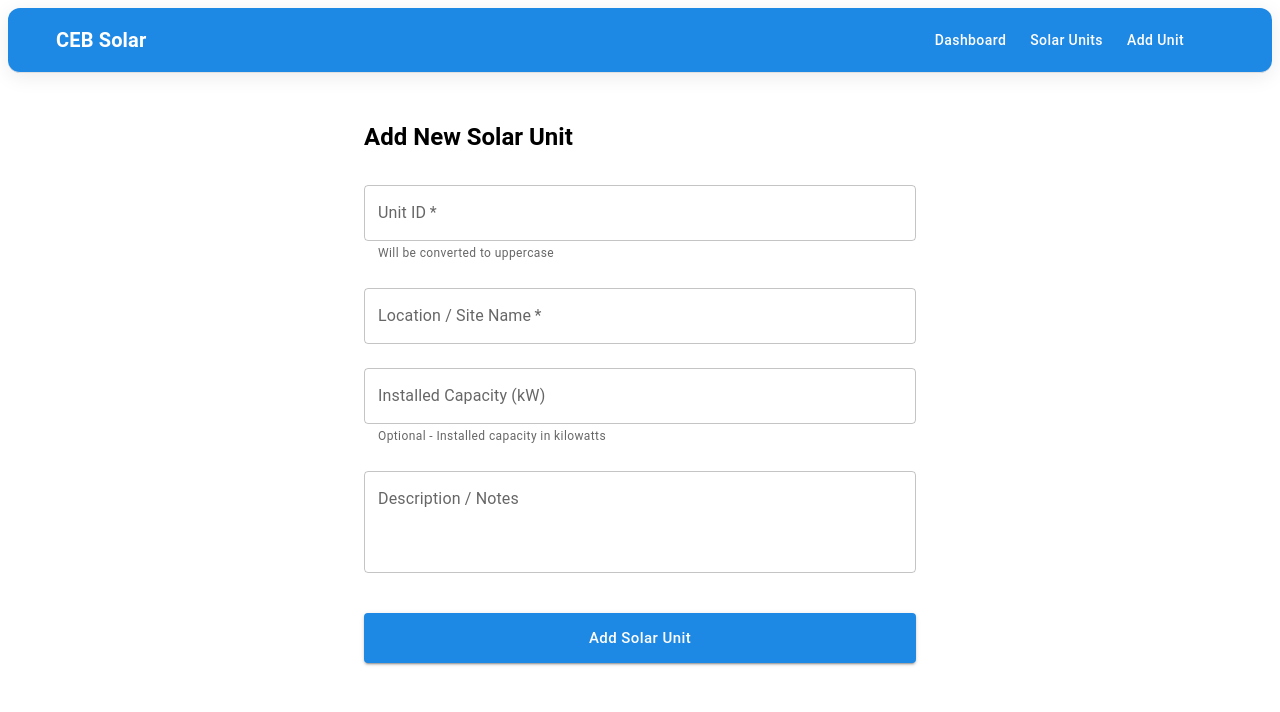
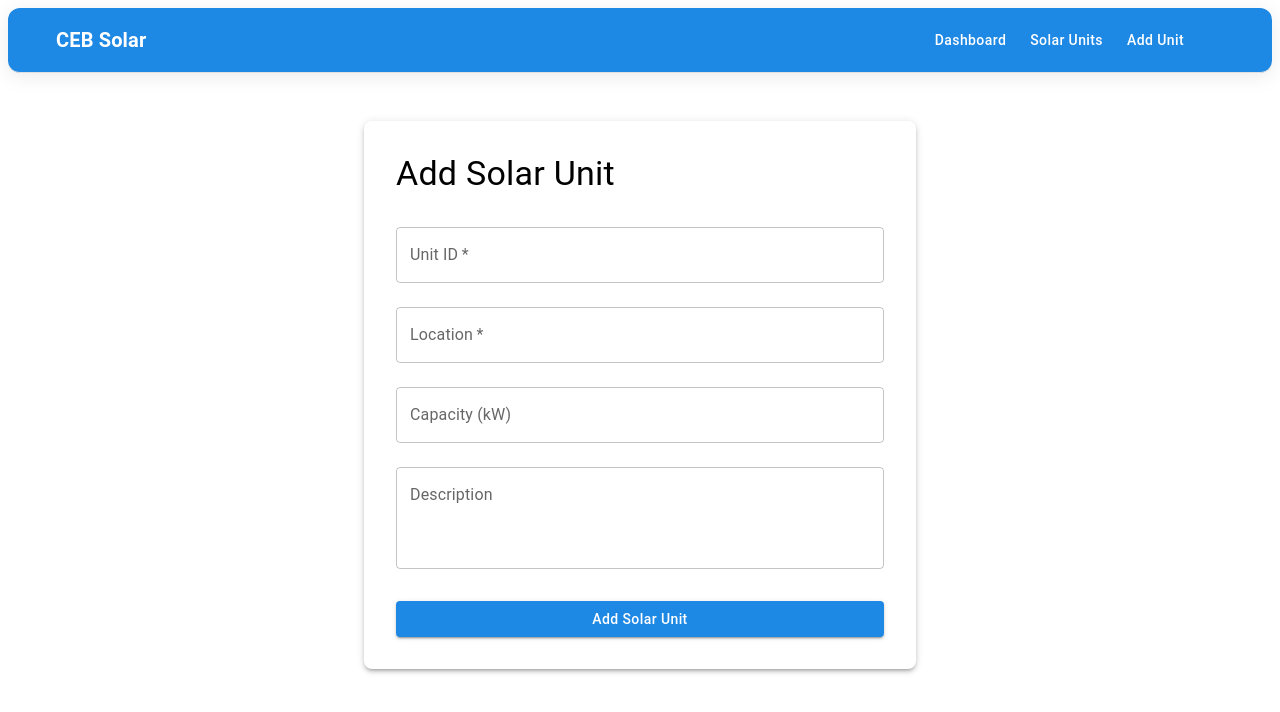
Before and after one commit to Kalhara2000/Solar-dashboard, a React (Create React App) app in the folder frontend/: page /add-solar in a window 1280 px wide. Shown: the top 712 px of the page. Built offline with nearby package versions, Linux system fonts and the light colour scheme; no server answers; sample sign-in values are in the browser's storage; some icons are missing.

Commit message:
solar data
data passing solar add and view card

```diff
--- a/frontend/src/pages/AddSolarUnit.js
+++ b/frontend/src/pages/AddSolarUnit.js
@@ -1,8 +1,15 @@
 import { useState } from 'react';
 import {
-  Container, Typography, TextField, Button, Alert, Box, CircularProgress
+  Box,
+  Button,
+  TextField,
+  Typography,
+  Container,
+  Alert,
+  CircularProgress,
 } from '@mui/material';
 import { useNavigate } from 'react-router-dom';
+import { toast } from 'react-hot-toast';
 import api from '../services/api';
 
 export default function AddSolarUnit() {
@@ -11,119 +18,126 @@ export default function AddSolarUnit() {
   const [formData, setFormData] = useState({
     unitId: '',
     location: '',
-    capacity: '',      // kW - optional
-    description: ''    // optional
+    capacity: '',
+    description: '',
   });
 
+  const [loading, setLoading] = useState(false);
   const [error, setError] = useState('');
-  const [loading, setLoading] = useState(false);
   const [success, setSuccess] = useState(false);
 
   const handleChange = (e) => {
     const { name, value } = e.target;
-    setFormData(prev => ({ ...prev, [name]: value }));
+    setFormData((prev) => ({
+      ...prev,
+      [name]: name === 'unitId' ? value.toUpperCase() : value,
+    }));
   };
 
   const handleSubmit = async (e) => {
     e.preventDefault();
     setError('');
     setSuccess(false);
-    setLoading(true);
 
-    if (!formData.unitId.trim() || !formData.location.trim()) {
-      setError('Unit ID and Location are required');
-      setLoading(false);
+    if (!formData.unitId || !formData.location) {
+      toast.error('Unit ID and Location are required');
       return;
     }
 
+    setLoading(true);
+
     try {
-      await api.post('/solar/add', {
-        unitId: formData.unitId.trim().toUpperCase(),
-        location: formData.location.trim(),
-        capacity: formData.capacity ? Number(formData.capacity) : undefined,
-        description: formData.description.trim() || undefined
-      });
+      await api.post('/solar-units', formData);
+      toast.success('Solar unit added successfully');
+      setSuccess(true);
 
-      setSuccess(true);
-      setTimeout(() => {
-        navigate('/solar-units');
-      }, 1500);
+      setTimeout(() => navigate('/solar-units'), 1500);
     } catch (err) {
-      setError(err.response?.data?.error || 'Failed to add solar unit');
+      const msg = err.response?.data?.error || 'Failed to add solar unit';
+      setError(msg);
+      toast.error(msg);
     } finally {
       setLoading(false);
     }
   };
 
   return (
-    <Container maxWidth="sm" sx={{ py: 6 }}>
-      <Typography variant="h5" gutterBottom fontWeight={600}>
-        Add New Solar Unit
+    <Box sx={{ minHeight: '100vh', py: 6 }}>
+      <Container maxWidth="sm">
+        <Box
+          sx={{
+            bgcolor: 'background.paper',
+            p: 4,
+            borderRadius: 2,
+            boxShadow: 3,
+          }}
+        >
+          <Typography variant="h4" mb={2}>
+            Add Solar Unit
           </Typography>
 
-      {error && <Alert severity="error" sx={{ mb: 3 }}>{error}</Alert>}
+          {error && (
+            <Alert severity="error" sx={{ mb: 2 }}>
+              {error}
+            </Alert>
+          )}
           {success && (
-        <Alert severity="success" sx={{ mb: 3 }}>
-          Solar unit added successfully! Redirecting...
+            <Alert severity="success" sx={{ mb: 2 }}>
+              Redirecting...
             </Alert>
           )}
 
-      <Box component="form" onSubmit={handleSubmit} sx={{ mt: 2 }}>
+          <Box component="form" onSubmit={handleSubmit}>
             <TextField
               fullWidth
               label="Unit ID"
               name="unitId"
-          margin="normal"
               value={formData.unitId}
               onChange={handleChange}
+              margin="normal"
               required
-          helperText="Will be converted to uppercase"
-          inputProps={{ style: { textTransform: 'uppercase' } }}
             />
-
             <TextField
               fullWidth
-          label="Location / Site Name"
+              label="Location"
               name="location"
-          margin="normal"
               value={formData.location}
               onChange={handleChange}
+              margin="normal"
               required
             />
-
             <TextField
               fullWidth
-          label="Installed Capacity (kW)"
+              label="Capacity (kW)"
               name="capacity"
               type="number"
-          margin="normal"
               value={formData.capacity}
               onChange={handleChange}
-          helperText="Optional - Installed capacity in kilowatts"
+              margin="normal"
             />
-
             <TextField
               fullWidth
-          label="Description / Notes"
+              label="Description"
               name="description"
+              value={formData.description}
+              onChange={handleChange}
               margin="normal"
               multiline
               rows={3}
-          value={formData.description}
-          onChange={handleChange}
             />
 
             <Button
               fullWidth
+              type="submit"
               variant="contained"
-          size="large"
-          type="submit"
               disabled={loading}
-          sx={{ mt: 4, py: 1.5 }}
+              sx={{ mt: 3 }}
             >
-          {loading ? <CircularProgress size={24} color="inherit" /> : 'Add Solar Unit'}
+              {loading ? <CircularProgress size={22} /> : 'Add Solar Unit'}
             </Button>
           </Box>
+        </Box>
       </Container>
+    </Box>
   );
 }
--- a/frontend/src/pages/SolarUnits.js
+++ b/frontend/src/pages/SolarUnits.js
@@ -1,8 +1,21 @@
 import { useState, useEffect } from 'react';
 import {
-  Container, Typography, TextField, Table, TableBody, TableCell,
-  TableContainer, TableHead, TableRow, Paper, Switch, Checkbox,
-  Button, Box, CircularProgress, Alert
+  Container,
+  Typography,
+  TextField,
+  Table,
+  TableBody,
+  TableCell,
+  TableContainer,
+  TableHead,
+  TableRow,
+  Paper,
+  Switch,
+  Checkbox,
+  Button,
+  Box,
+  CircularProgress,
+  Alert,
 } from '@mui/material';
 import api from '../services/api';
 
@@ -21,11 +34,11 @@ export default function SolarUnits() {
 
   const loadUnits = async () => {
     try {
-      setLoading(true);
-      const { data } = await api.get('/solar/units');
+      const { data } = await api.get('/solar-units');
       setUnits(data || []);
       setError(null);
     } catch (err) {
+      console.error(err);
       setError('Failed to load solar units');
     } finally {
       setLoading(false);
@@ -35,38 +48,34 @@ export default function SolarUnits() {
   const toggleStatus = async (unitId, currentStatus) => {
     try {
       const newStatus = !currentStatus;
-      await api.post('/solar/control', { unitId, status: newStatus ? 'ON' : 'OFF' });
+      await api.patch(`/solar-units/${unitId}/status`, { status: newStatus });
 
-      setUnits(prev =>
-        prev.map(u => u.unitId === unitId ? { ...u, status: newStatus } : u)
+      setUnits((prev) =>
+        prev.map((u) => (u.unitId === unitId ? { ...u, status: newStatus } : u))
       );
     } catch (err) {
       console.error('Toggle failed:', err);
+      setError('Failed to update unit status');
     }
   };
 
   const handleSelectAll = (checked) => {
-    if (checked) {
-      setSelected(units.map(u => u.unitId));
-    } else {
-      setSelected([]);
-    }
+    setSelected(checked ? units.map((u) => u.unitId) : []);
   };
 
   const handleSelect = (unitId) => {
-    setSelected(prev =>
-      prev.includes(unitId)
-        ? prev.filter(id => id !== unitId)
-        : [...prev, unitId]
+    setSelected((prev) =>
+      prev.includes(unitId) ? prev.filter((id) => id !== unitId) : [...prev, unitId]
     );
   };
 
-  const filteredUnits = units.filter(u =>
+  const filteredUnits = units.filter(
+    (u) =>
       u.unitId?.toLowerCase().includes(search.toLowerCase()) ||
       u.location?.toLowerCase().includes(search.toLowerCase())
   );
 
-  if (loading && units.length === 0) {
+  if (loading) {
     return (
       <Box sx={{ display: 'flex', justifyContent: 'center', mt: 8 }}>
         <CircularProgress />
@@ -83,19 +92,22 @@ export default function SolarUnits() {
       <TextField
         fullWidth
         label="Search by Unit ID or Location"
-        variant="outlined"
         size="small"
         value={search}
         onChange={(e) => setSearch(e.target.value)}
         sx={{ mb: 3, maxWidth: 500 }}
       />
 
-      {error && <Alert severity="error" sx={{ mb: 3 }}>{error}</Alert>}
+      {error && (
+        <Alert severity="error" sx={{ mb: 3 }}>
+          {error}
+        </Alert>
+      )}
 
       <TableContainer component={Paper}>
         <Table>
           <TableHead>
-            <TableRow sx={{ backgroundColor: 'primary.main', color: 'white' }}>
+            <TableRow sx={{ bgcolor: 'primary.main' }}>
               <TableCell padding="checkbox">
                 <Checkbox
                   indeterminate={selected.length > 0 && selected.length < units.length}
@@ -104,16 +116,26 @@ export default function SolarUnits() {
                   sx={{ color: 'white' }}
                 />
               </TableCell>
-              <TableCell>Unit ID</TableCell>
-              <TableCell>Location</TableCell>
-              <TableCell align="right">Voltage (V)</TableCell>
-              <TableCell align="right">Current (A)</TableCell>
-              <TableCell align="right">Power (W)</TableCell>
-              <TableCell align="center">Status</TableCell>
+              <TableCell sx={{ color: 'white' }}>Unit ID</TableCell>
+              <TableCell sx={{ color: 'white' }}>Location</TableCell>
+              <TableCell sx={{ color: 'white' }} align="right">
+                Voltage (V)
+              </TableCell>
+              <TableCell sx={{ color: 'white' }} align="right">
+                Current (A)
+              </TableCell>
+              <TableCell sx={{ color: 'white' }} align="right">
+                Power (W)
+              </TableCell>
+              <TableCell sx={{ color: 'white' }} align="center">
+                Status
+              </TableCell>
             </TableRow>
           </TableHead>
+
           <TableBody>
-            {filteredUnits.map((unit) => (
+            {filteredUnits.length > 0 ? (
+              filteredUnits.map((unit) => (
                 <TableRow key={unit.unitId} hover>
                   <TableCell padding="checkbox">
                     <Checkbox
@@ -123,27 +145,38 @@ export default function SolarUnits() {
                   </TableCell>
                   <TableCell>{unit.unitId}</TableCell>
                   <TableCell>{unit.location || '-'}</TableCell>
-                <TableCell align="right">{unit.voltage?.toFixed(1) || '-'}</TableCell>
-                <TableCell align="right">{unit.current?.toFixed(2) || '-'}</TableCell>
-                <TableCell align="right">{unit.power?.toFixed(0) || '-'}</TableCell>
+                  <TableCell align="right">
+                    {unit.voltage != null ? unit.voltage.toFixed(1) : '-'}
+                  </TableCell>
+                  <TableCell align="right">
+                    {unit.current != null ? unit.current.toFixed(2) : '-'}
+                  </TableCell>
+                  <TableCell align="right">
+                    {unit.power != null ? unit.power.toFixed(0) : '-'}
+                  </TableCell>
                   <TableCell align="center">
                     <Switch
-                    checked={unit.status === true || unit.status === 'ON'}
-                    onChange={() => toggleStatus(unit.unitId, unit.status === true || unit.status === 'ON')}
+                      checked={!!unit.status}
+                      onChange={() => toggleStatus(unit.unitId, !!unit.status)}
                       color="success"
                     />
                   </TableCell>
                 </TableRow>
-            ))}
+              ))
+            ) : (
+              <TableRow>
+                <TableCell colSpan={7} align="center">
+                  No solar units found
+                </TableCell>
+              </TableRow>
+            )}
           </TableBody>
         </Table>
       </TableContainer>
 
       {selected.length > 0 && (
         <Box sx={{ mt: 3 }}>
-          <Button variant="contained" color="primary">
-            Selected: {selected.length} units
-          </Button>
+          <Button variant="contained">Selected: {selected.length} units</Button>
         </Box>
       )}
     </Container>
```
Also changed, not shown: frontend/src/pages/Dashboard.js (+28 -24 lines). Lines whose indentation alone changed are shown as unchanged.
